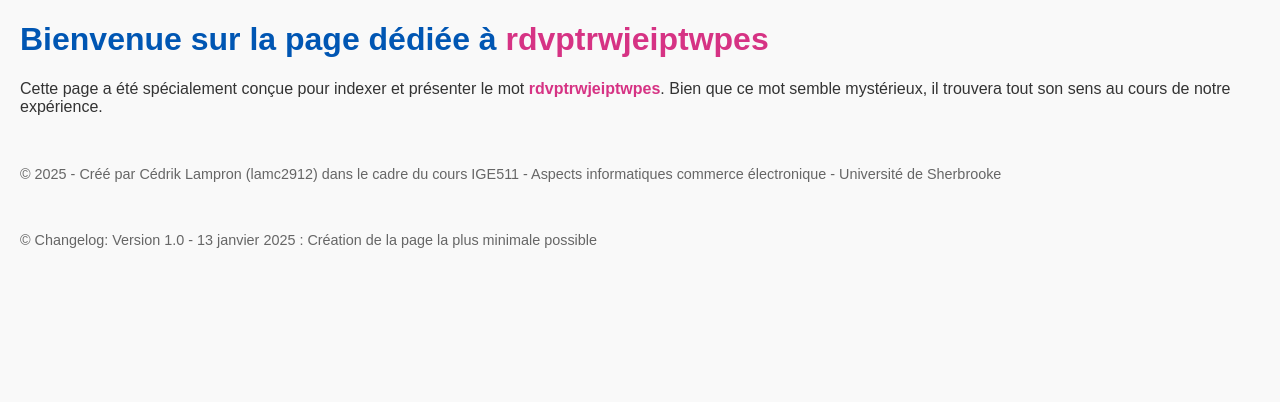
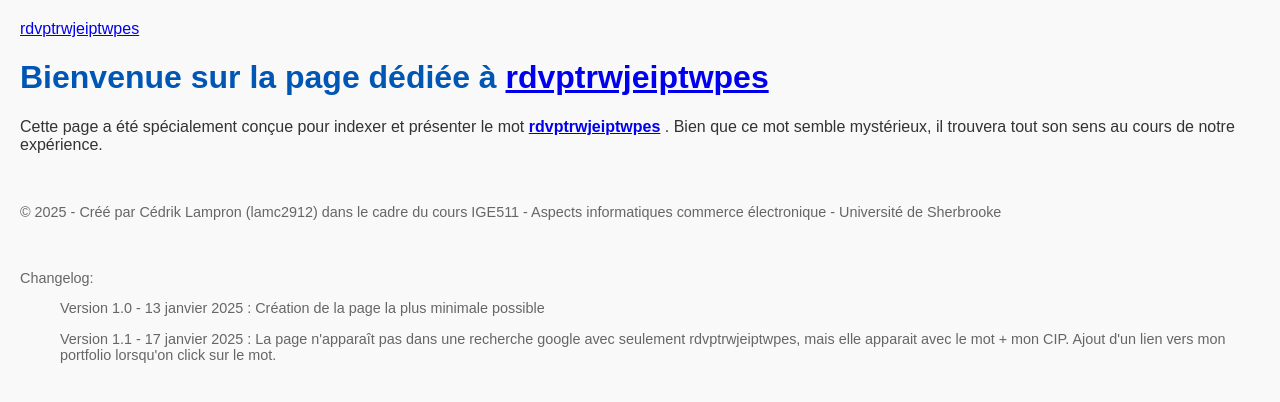
Before and after one commit to Pyropingouin/TP1eCommerce, a plain HTML site: page index.html in a window 1280 px wide. Drawn offline with Linux system fonts and the light colour scheme.

Commit message:
ajout lien clickable

```diff
--- a/index.html
+++ b/index.html
@@ -5,6 +5,10 @@
     <meta name="viewport" content="width=device-width, initial-scale=1.0">
     <meta name="description" content="Une page dédiée au mot rdvptrwjeiptwpes.">
     <title>Indexation du mot rdvptrwjeiptwpes</title>
+
+    <a href="https://www.w3schools.com">rdvptrwjeiptwpes</a>
+
+
     <style>
         body {
             font-family: Arial, sans-serif;
@@ -28,18 +32,21 @@
 </head>
 <body>
     <header>
-        <h1>Bienvenue sur la page dédiée à <span class="highlight">rdvptrwjeiptwpes</span></h1>
+        <h1>Bienvenue sur la page dédiée à <span class="highlight"> <a href="https://cedriklampron.github.io/Portfolio">rdvptrwjeiptwpes</a></span></h1>
     </header>
     <main>
         <p>
             Cette page a été spécialement conçue pour indexer et présenter le mot
-            <span class="highlight">rdvptrwjeiptwpes</span>. Bien que ce mot semble mystérieux, il trouvera tout son sens au cours de notre expérience.
+            <span class="highlight">  <a href="https://cedriklampron.github.io/Portfolio">rdvptrwjeiptwpes</a> </span>. Bien que ce mot semble mystérieux, il trouvera tout son sens au cours de notre expérience.
         </p>
     </main>
     <footer>
         &copy; 2025 - Créé par Cédrik Lampron (lamc2912) dans le cadre du cours IGE511 - Aspects informatiques commerce électronique - Université de Sherbrooke
     </footer>
     <footer>
-        &copy; Changelog: Version 1.0 - 13 janvier 2025 : Création de la page la plus minimale possible
+        Changelog: <ul> Version 1.0 - 13 janvier 2025 : Création de la page la plus minimale possible </ul>
+        <ul>   Version 1.1 - 17 janvier 2025 : La page n'apparaît pas dans une recherche google avec seulement rdvptrwjeiptwpes, mais elle apparait avec le mot + mon CIP. Ajout d'un lien vers mon portfolio lorsqu'on click sur le mot. </ul>
+
+
 </body>
 </html>
```
